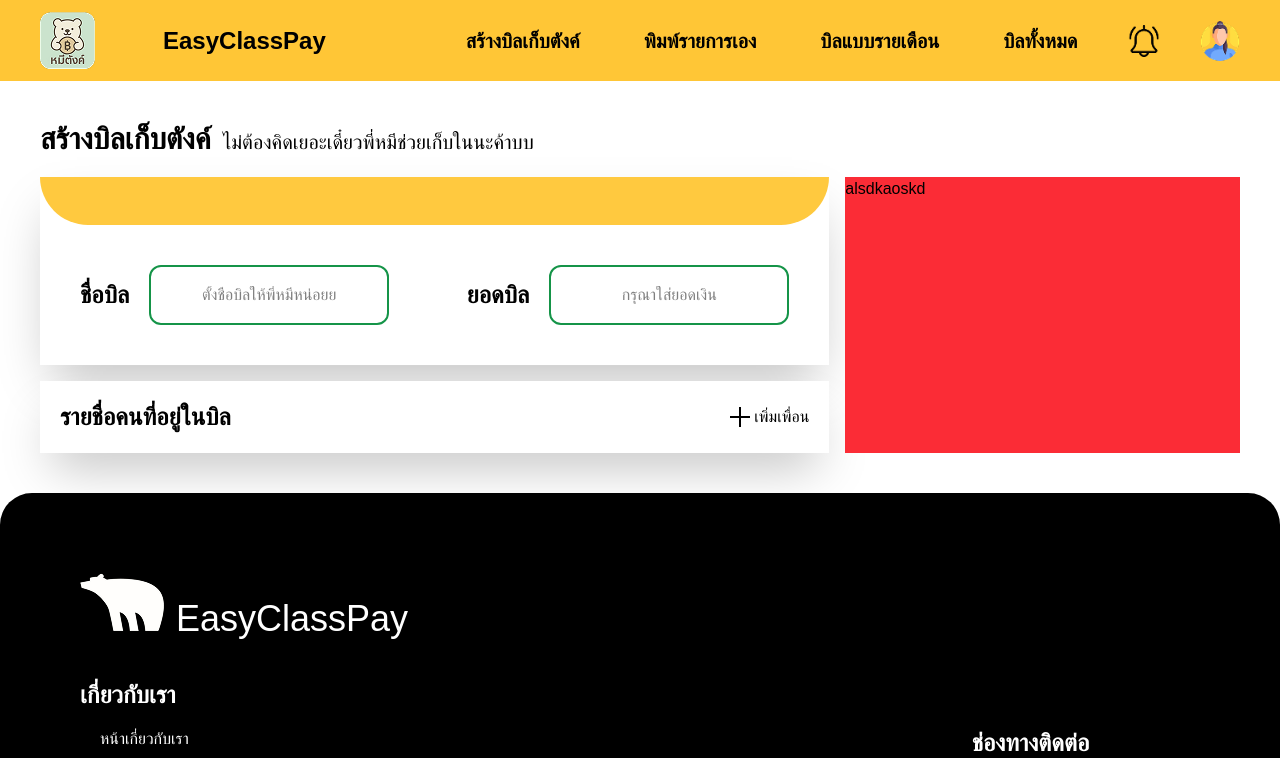
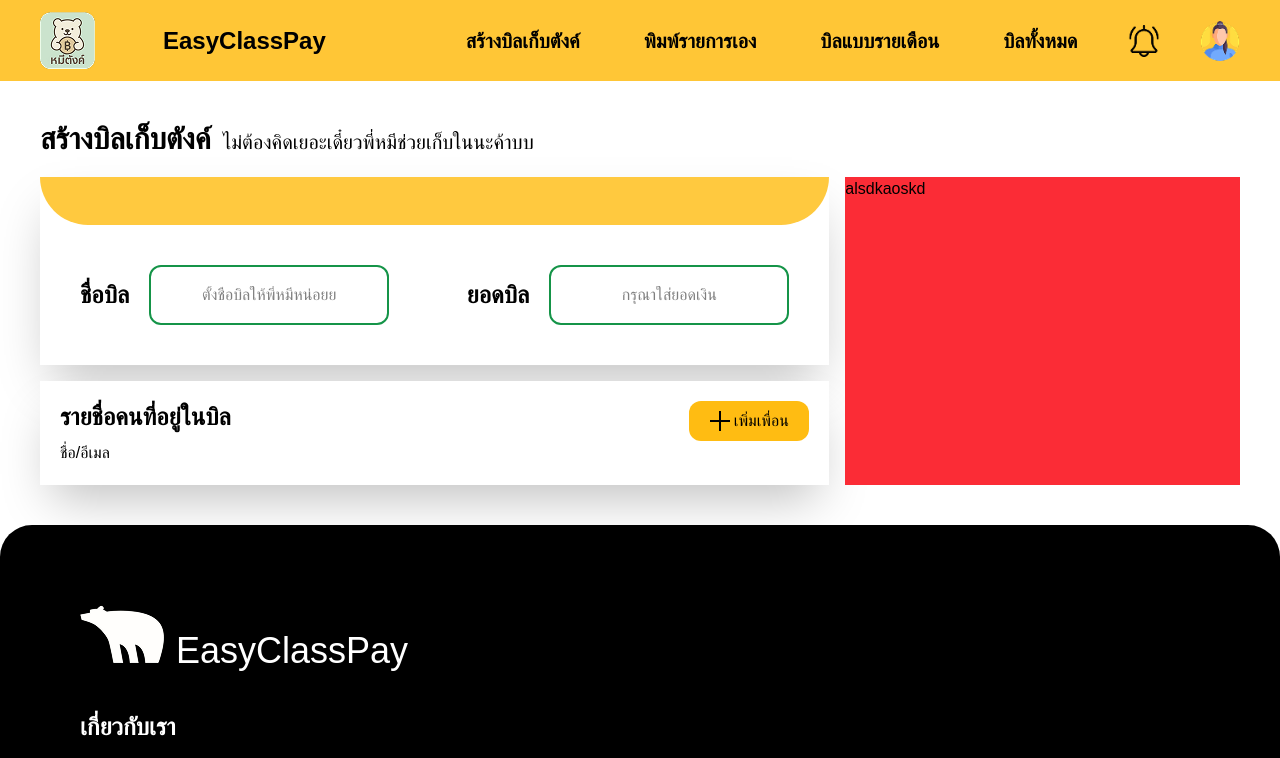
Before and after one commit to BunyawatCharnwechsart/EasyClassPay, a Nuxt app in the folder easyClassPay/: page /createBill in a window 1280 px wide. Shown: the top 758 px of the page. Built offline with nearby package versions, Linux system fonts and the light colour scheme; a web font is replaced by a local one.

Commit message:
add button addfriend

```diff
--- a/easyClassPay/app/pages/createBill.vue
+++ b/easyClassPay/app/pages/createBill.vue
@@ -32,7 +32,12 @@
                         <!-- หัวข้อ -->
                         <div class="flex justify-between">
                             <h1 class="text-2xl font-semibold">รายชื่อคนที่อยู่ในบิล</h1>
-                            <button class="flex items-center cursor-pointer"><img class="w-5 h-5 mr-1" src="/plus.png">เพิ่มเพื่อน</button>
+                            <button class="flex items-center cursor-pointer bg-[#FFBC12] w-30 h-10 justify-center rounded-xl"><img class="w-5 h-5 mr-1" src="/plus.png">เพิ่มเพื่อน</button>
+                        </div>
+
+                        <!-- แสดงชื่อ -->
+                        <div>
+                            <label for="list-name">ชื่อ/อีเมล</label>
                         </div>
                     </div>
 
```
